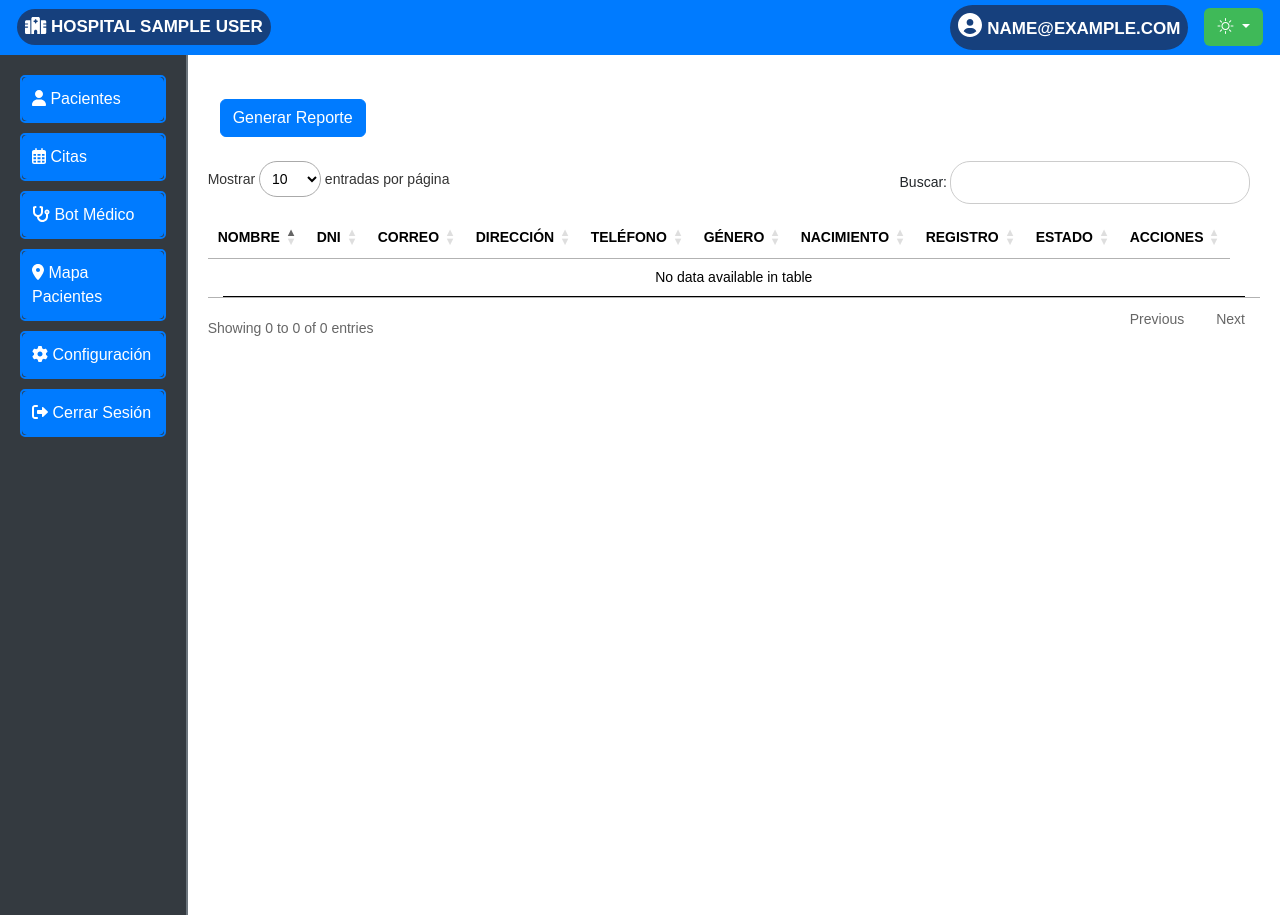
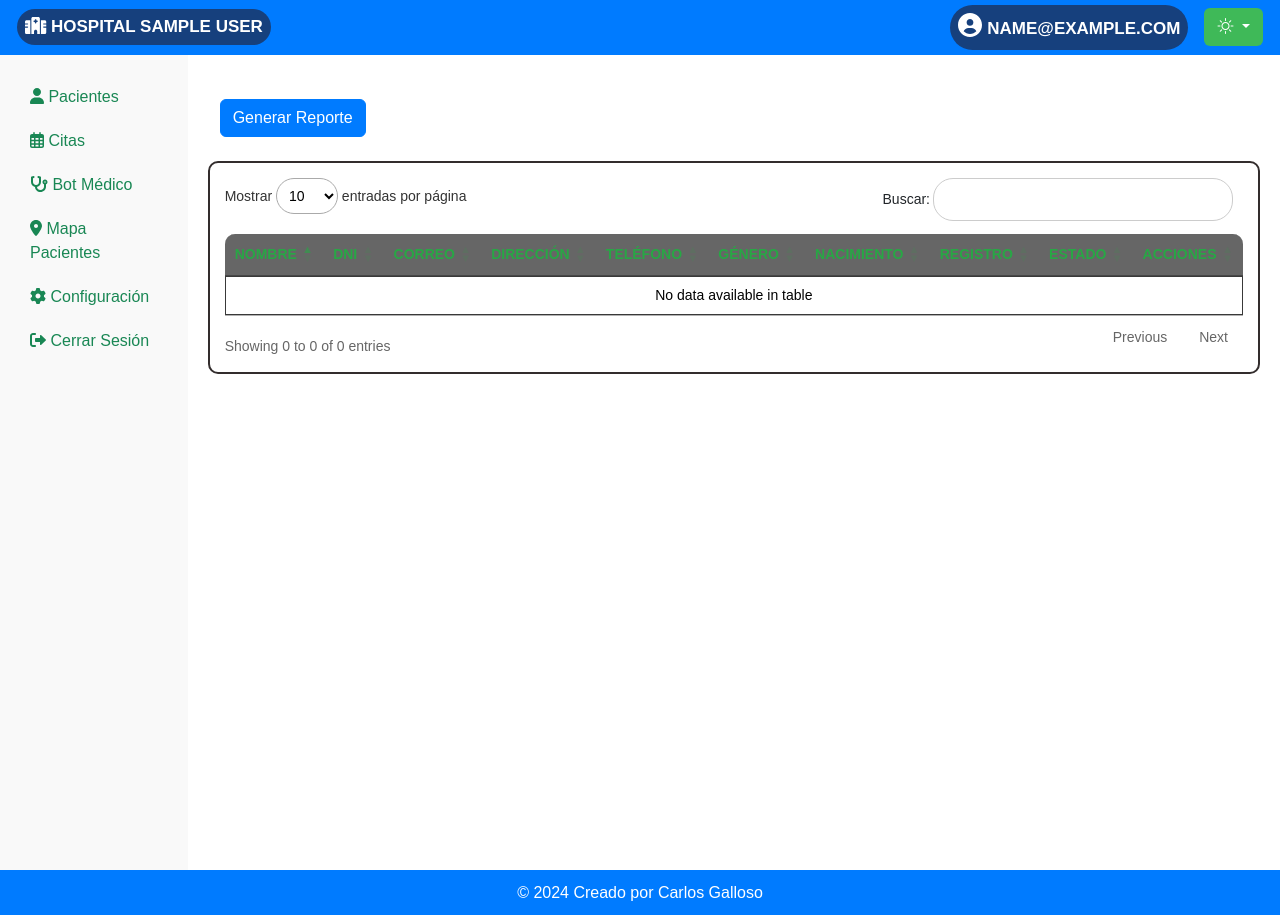
Before and after one commit to CarlosGM28/control_pacientes, a Flask app: page /principal in a window 1280 px wide. Run offline with Flask 3, Linux system fonts and the light colour scheme; the visitor is signed in with stand-in values (Sample User, id 1); data that the repository does not hold is empty; some libraries are stand-ins or nearby versions.

Commit message:
Update principal.css

```diff
--- a/static/css/principal.css
+++ b/static/css/principal.css
@@ -33,23 +33,22 @@ body {
   color: #3498db; /* Color azul */
 }
 
-#calendario {
+#calendar  {
   margin: 0 auto;
   /* Centrado horizontalmente */
   width: 100%;
   /* Ancho completo */
-  height: 82vh;
+  height: 80vh;
   /* Altura del 80% del viewport */
-  max-width: 1400px;
+  max-width: 1330px;
   /* Ancho máximo */
-  background-color: #fff;
+
   border-radius: 8px;
   box-shadow: 0 0 10px rgba(0, 0, 0, 0.1);
 }
 
 #encabezado-div {
   font-size: large;
-  background-color: #f8f9fa;
   padding: 10px;
   border-radius: 8px;
   box-shadow: 0 4px 8px rgba(0, 0, 0, 0.1);
@@ -144,19 +143,9 @@ tr:nth-child(odd) {
 #example_wrapper {
   margin: 20px;
 }
-.list-unstyled {
-  padding: 0;
-  margin: 0;
-  list-style: none;
-}
-
-.list-unstyled li {
-  margin-bottom: 10px;
-}
 
 .text-decoration-none {
   text-decoration: none;
-  color: #fff;
 }
 
 .text-decoration-none:hover {
@@ -164,17 +153,15 @@ tr:nth-child(odd) {
 }
 
 #navegador {
-  color: #fff;
   height: 100vh;
-  border-right: 2px solid #6c757d;
   left: 0;
   width: 14.66%; /* Approx 2/12 of the viewport width */
   max-width: 100vh;
   transition: width 0.3s, opacity 0.3s;
   overflow: hidden;
-  background-color: #343a40;
   position: fixed;
   padding: 20px;
+  background-color: #F9F9F9;
   z-index: 1000;
 }
 
@@ -193,42 +180,35 @@ tr:nth-child(odd) {
 }
 
 #navegador h2 {
-  margin-bottom: 20px;
   color: #fff;
 }
 
 #navegador ul {
-  padding-left: 0;
-  list-style: none;
+  width: 100%;
 }
 
 #navegador ul li {
-  margin-bottom: 10px;
   position: relative;
   border-radius: 5px;
-  border: 2px solid #007bff; /* Bordes y color de borde azul claro */
 }
 
 #navegador ul li a {
   display: block;
   padding: 10px;
-  background-color: #007bff; /* Fondo azul claro */
-  color: #fff;
   text-decoration: none;
-  border-radius: 5px;
+  color: #198754;
+  border-radius: 10px;
   transition: background-color 0.3s ease;
 }
 
 #navegador ul li i {
   position: absolute;
-  top: 50%;
-  left: 15px;
   transform: translateY(-50%);
   color: #fff;
 }
 
 #navegador ul li a:hover {
-  background-color: #0056b3; /* Cambio de color al pasar el mouse */
+  background-color: #ECECEC;
 }
 
 #navegador.navegador-collapsed {
@@ -237,7 +217,6 @@ tr:nth-child(odd) {
 }
 
 #toggleBtn {
-  background-color: #1c2731; /* Color de fondo */
   border: none; /* Sin borde */
   padding: 5px; /* Espaciado interno */
   cursor: pointer; /* Cambia el cursor */
@@ -251,7 +230,6 @@ tr:nth-child(odd) {
 #toggleBtn .bar1, #toggleBtn .bar2, #toggleBtn .bar3 {
   width: 35px; /* Ancho de las barras */
   height: 5px; /* Altura de las barras */
-  background-color: white; /* Color de las barras */
   margin: 6px 0; /* Margen entre las barras */
   transition: 0.4s; /* Transición para la animación */
 }
@@ -276,10 +254,78 @@ tr:nth-child(odd) {
 }
 
 .main-content-expanded {
-  margin-left: 280px; /* Margen izquierdo cuando el navegador está expandido */
+  margin-left: 300px; /* Margen izquierdo cuando el navegador está expandido */
   transition: margin-left 0.1s ease; /* Transición para el margen */
 }
 
 th:empty {
   display: none;
 }
+
+/* Anchura */
+::-webkit-scrollbar {
+  width: 10px;
+  height: 12px;
+}
+
+/* Fondo */
+::-webkit-scrollbar-track {
+  background: #f1f1f1;
+}
+
+/* Handle */
+::-webkit-scrollbar-thumb {
+  background: var(--thumb-color, #888);
+  border-radius: 10px;
+}
+
+footer{
+  background-color: #007bff;
+}
+
+        /* Estilos personalizados para la tabla */
+        .custom-table-container {
+          border-radius: 10px;
+          padding: 15px;
+          border: 2px solid #332D2D;
+      }
+
+      .custom-table {
+          width: 100% !important;
+          border-collapse: separate;
+          border-spacing: 0;
+          overflow: hidden;
+      }
+
+      .custom-table th:first-child {
+          border-top-left-radius: 10px;
+      }
+
+      .custom-table th:last-child {
+          border-top-right-radius: 10px;
+      }
+
+      .custom-table thead {
+          background-color: #393939;
+      }
+
+      .custom-table th {
+          color: #28a745; /* Color verde */
+          text-transform: uppercase;
+          background-color: #666;
+          padding: 10px;
+      }
+
+      .custom-table tbody tr {
+          background-color: #212529;
+          color: #ffffff;
+      }
+
+      .custom-table tbody tr:hover {
+          background-color: #2c2c2c;
+      }
+
+      .custom-table td {
+          padding: 10px;
+          border: 1px solid #393939;
+      }
```
